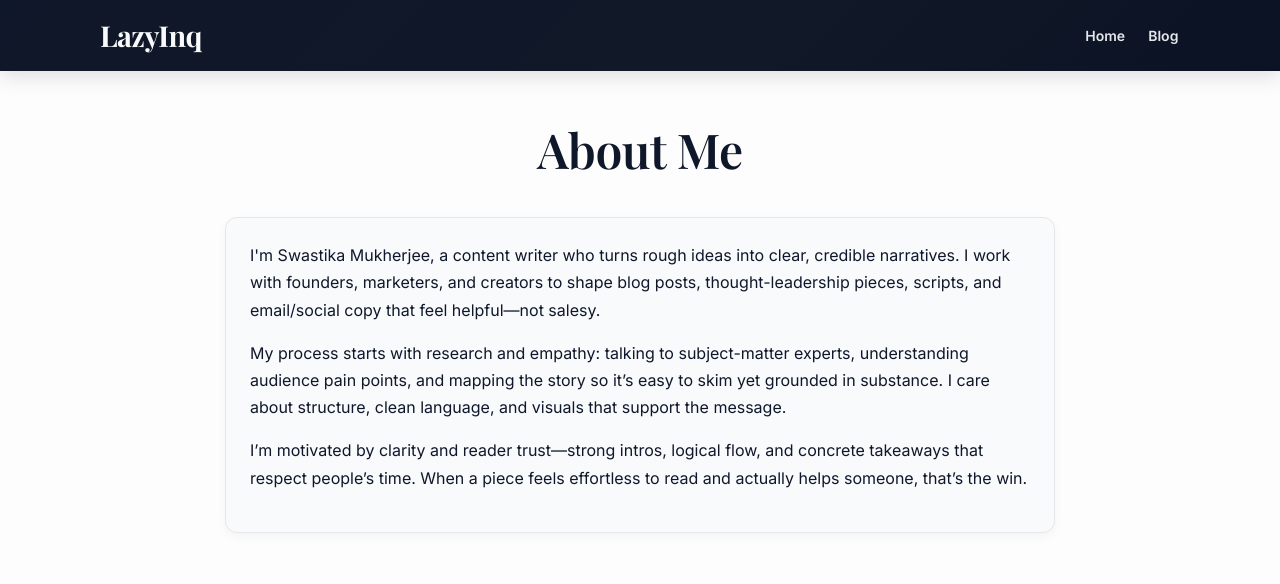
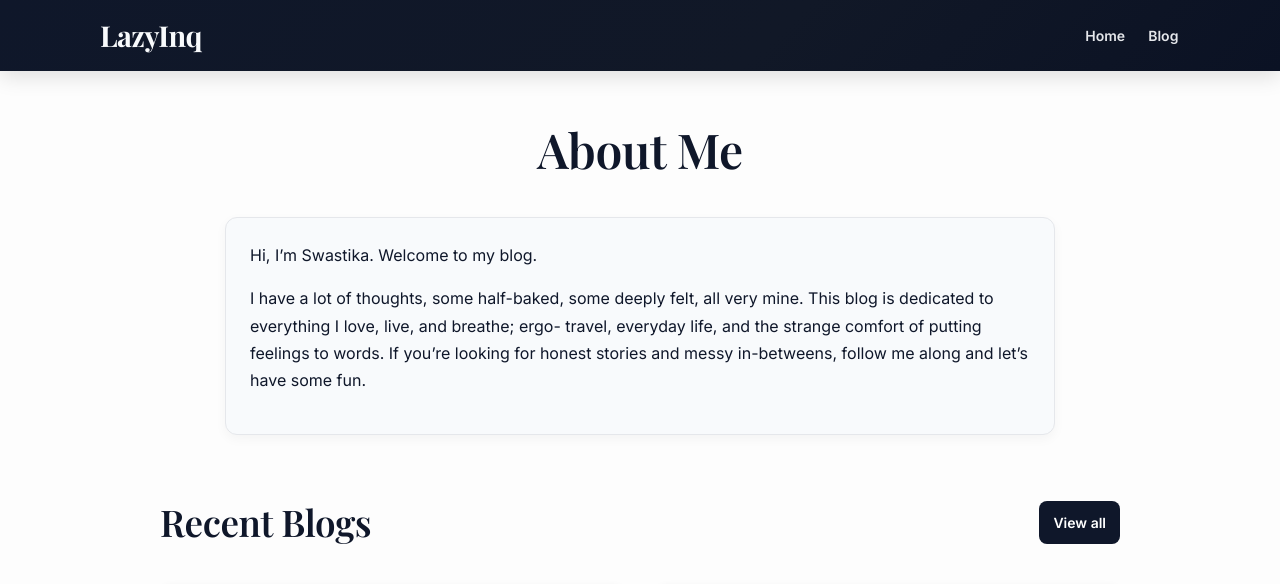
Before and after one commit to ashukid/ashukid.github.io, a Jekyll site: the page built from index.md, in a window 1280 px wide. Shown: the top 584 px of the page. Built offline with Jekyll 4.4.1, drawn with Linux system fonts in a browser that asks for light colours; some of the changed text lies outside the part shown; grey boxes are pictures that could not be loaded.

```diff
--- a/_config.yml
+++ b/_config.yml
@@ -1,7 +1,7 @@
 title: LazyInq
 author: Swastika mukherjee
 email: natuthakiscool@gmail.com
-description: I love ashutosh Chandra !!
+description: LazyInq
 baseurl: "" # the subpath of your site, e.g. /blog
 url: "https://ashukid.github.io"
 # github_username:  ashukid
--- a/index.md
+++ b/index.md
@@ -3,8 +3,6 @@ layout: home
 title: About Me
 ---
 
-<p>I'm Swastika Mukherjee, a content writer who turns rough ideas into clear, credible narratives. I work with founders, marketers, and creators to shape blog posts, thought-leadership pieces, scripts, and email/social copy that feel helpful—not salesy.</p>
+<p>Hi, I’m Swastika. Welcome to my blog.</p>
 
-<p>My process starts with research and empathy: talking to subject-matter experts, understanding audience pain points, and mapping the story so it’s easy to skim yet grounded in substance. I care about structure, clean language, and visuals that support the message.</p>
-
-<p>I’m motivated by clarity and reader trust—strong intros, logical flow, and concrete takeaways that respect people’s time. When a piece feels effortless to read and actually helps someone, that’s the win.</p>
+<p>I have a lot of thoughts, some half-baked, some deeply felt, all very mine. This blog is dedicated to everything I love, live, and breathe; ergo- travel, everyday life, and the strange comfort of putting feelings to words. If you’re looking for honest stories and messy in-betweens, follow me along and let’s have some fun.</p>
```
Also changed, not shown: _posts/2025-12-04-broke-but-want-to-travel-alone.md (+2 -2 lines), _posts/2025-12-11-what-they-dont-tell-you-about-downshifting.md (+3 -1 lines), 3 other files.
